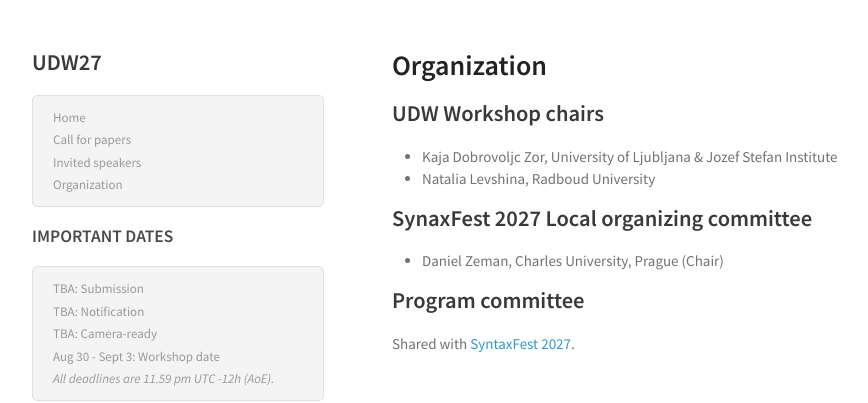
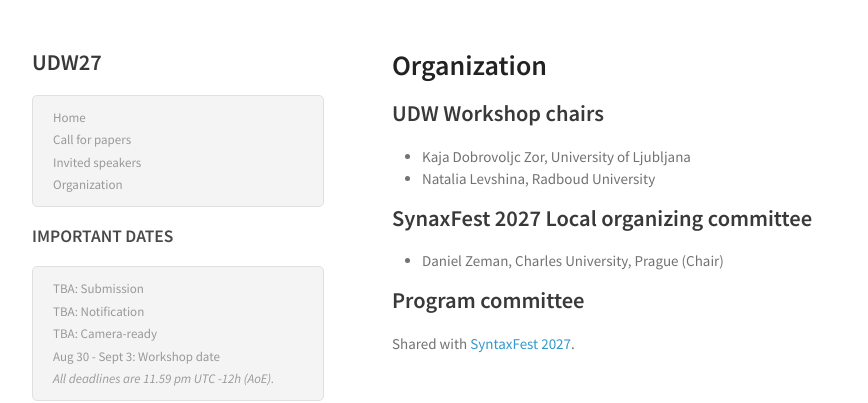
Before and after one commit to UniversalDependencies/udw27, a Jekyll site: the page built from organization.md, in a window 1280 px wide. Shown: the top 403 px of the page, without its empty margins (178-1046 px from the left). Built offline with Jekyll 4.4.1, drawn with Linux system fonts in a browser that asks for light colours.

Commit message:
Update organization.md

```diff
--- a/organization.md
+++ b/organization.md
@@ -7,7 +7,7 @@ title: Organization
 
 ## UDW Workshop chairs
 
-* Kaja Dobrovoljc Zor, University of Ljubljana & Jozef Stefan Institute
+* Kaja Dobrovoljc Zor, University of Ljubljana
 * Natalia Levshina, Radboud University
 
 ## SynaxFest 2027 Local organizing committee
```
